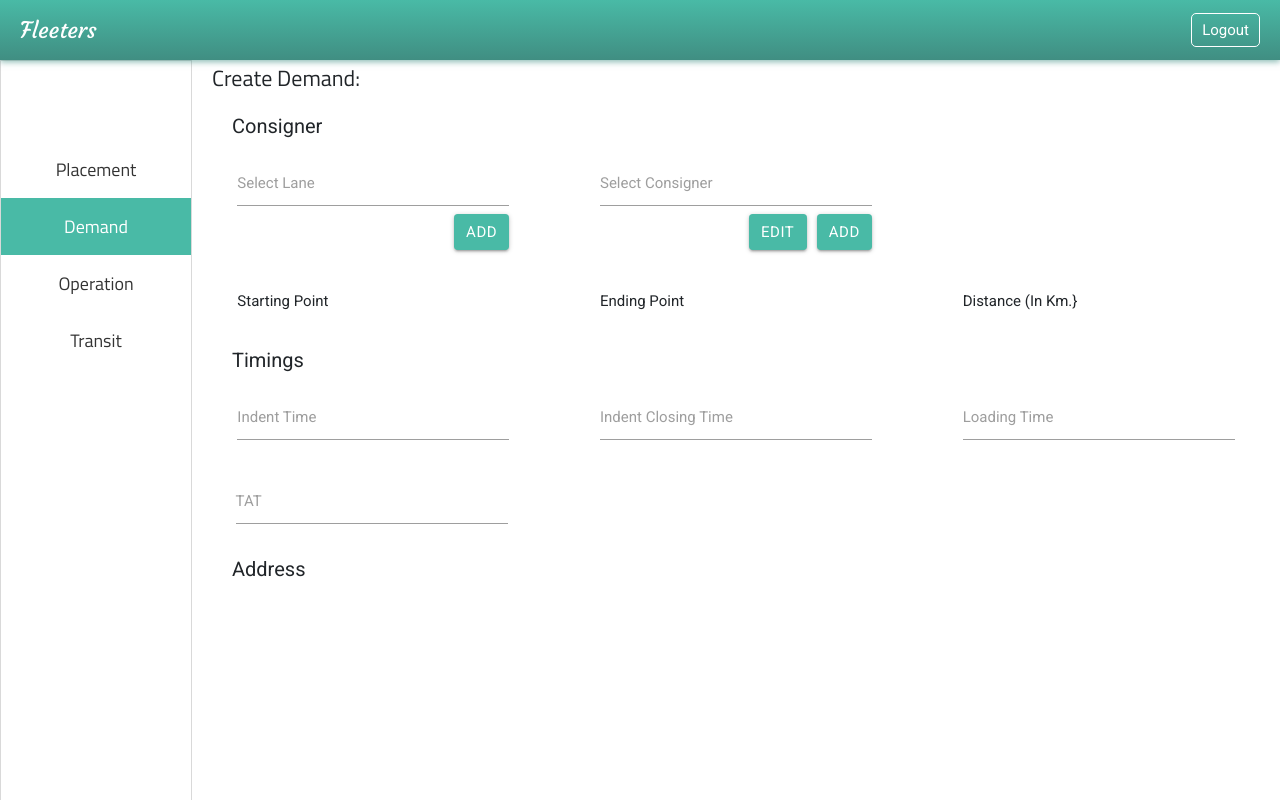
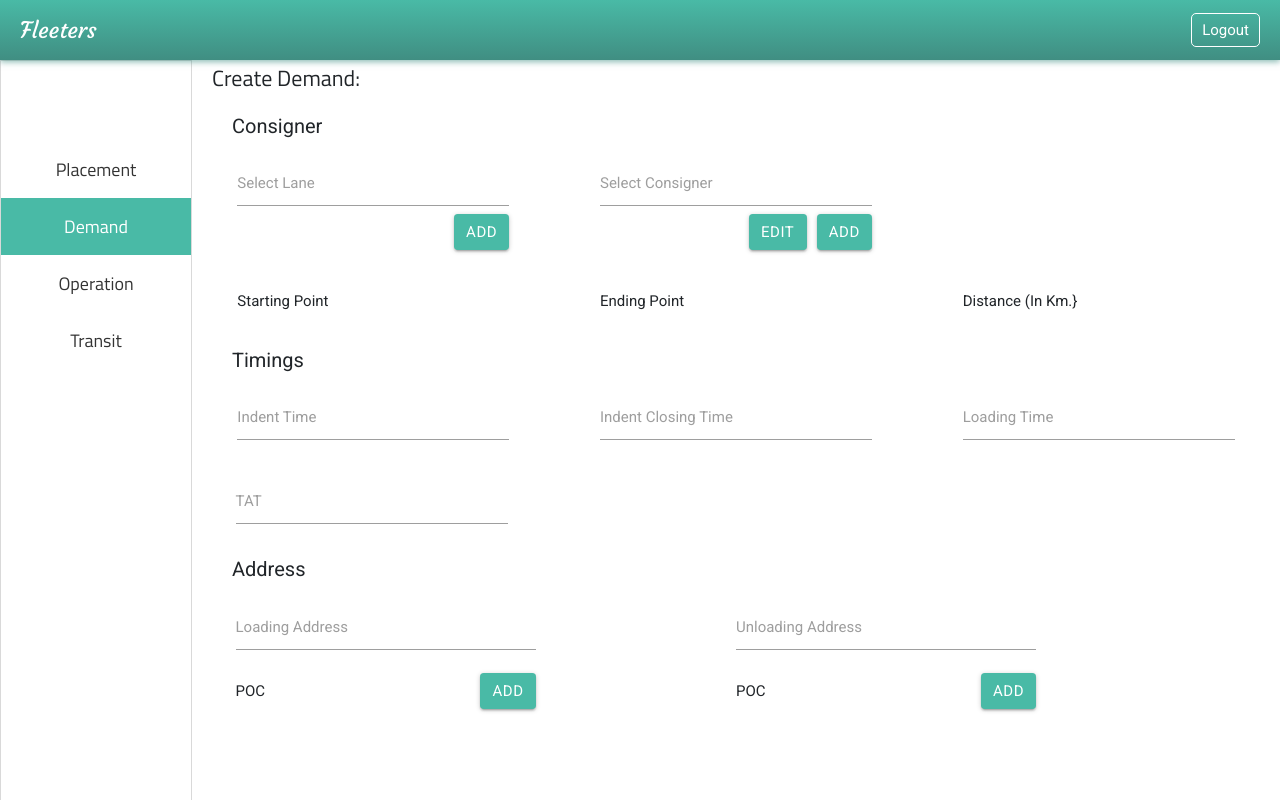
Before and after one commit to tarunkethwalia/Fleeters, a React (Create React App) app: page /demand in a window 1280 px wide. Built offline with nearby package versions, Linux system fonts and the light colour scheme.

Commit message:
Form Design V2

```diff
--- a/src/Components/Form/Form.css
+++ b/src/Components/Form/Form.css
@@ -1,6 +1,6 @@
-.formFlex {width: 100%; display: flex;}
-.sidebarContent {width: 15%;}
-.formWrapper {width: 85%; display: flex; flex-direction: column;}
+.formFlex {width: 100%; position: fixed; height: 100%; display: flex; align-items: flex-end;}
+.sidebarContent {width: 15%; height: 100%;}
+.formWrapper {height:90%; width: 85%;display: flex; flex-direction: column; overflow-y: auto; position: absolute; top: 0; right: 0;}
 .formHeading {width: 100%; padding: 5px 20px;}
 .formHeading h4{font-size: 22px; font-family: 'Titillium Web', sans-serif;}
 .demandConsigner {width: 100%;}
@@ -16,3 +16,12 @@
 .timingsBody {width: 100%; display: flex; justify-content: space-around;}
 .timingsBody2 {width: 100%;}
 .timingsBody2 .input-field {margin-left: 4%;}
+.addressBody {width: 100%; display: flex; justify-content: center;}
+.loadAddressBody, .unloadAddressBody { width: 46%; display: flex; flex-direction: column;}
+.loadAddressBody .input-field, .unloadAddressBody .input-field { width: 60%;}
+.addressFlex {width: 60%; display: flex; justify-content: space-between;}
+.addressFlex button {background-color: #49BAA6; color: white; margin-left: 10px;}
+.addressFlex button:hover {color: white;}
+.addressFlex button:focus {outline: none;}
+.addressPOCHeading {display: flex; align-items: center;}
+.addressPOCHeading h6 {margin: 0;}
--- a/src/Components/Form/Form.js
+++ b/src/Components/Form/Form.js
@@ -72,57 +72,34 @@ class Form extends Component {
                             <div className="addressHeading">
                                 <h5>Address</h5>
                             </div>
+                            <div className="addressBody">
+                                <div className="loadAddressBody">
+                                    <div className="input-field">
+                                        <input id="load-address" type="text" className="validate"/>
+                                        <label htmlFor="load-address">Loading Address</label>
+                                    </div>
+                                    <div className="addressFlex">
+                                        <div className="addressPOCHeading">
+                                            <h6>POC</h6>
+                                        </div>
+                                        <button className="waves-effect waves-light btn">Add</button>
+                                    </div>
+                                </div>
+                                <div className="unloadAddressBody">
+                                    <div className="input-field">
+                                        <input id="unload-address" type="text" className="validate"/>
+                                        <label htmlFor="unload-address">Unloading Address</label>
+                                    </div>
+                                    <div className="addressFlex">
+                                        <div className="addressPOCHeading">
+                                            <h6>POC</h6>
+                                        </div>
+                                        <button className="waves-effect waves-light btn">Add</button>
+                                    </div>
+                                </div>
+                            </div>
                         </div>
                     </div>
-                    {/*<div className="demandAddress">*/}
-                    {/*    Addresses*/}
-                    {/*    <div className="loadingAddress">*/}
-                    {/*        <div className="input-field">*/}
-                    {/*            <input id="loadingAddress" type="text" className="validate"/>*/}
-                    {/*            <label htmlFor="loadingAddress">Loading Address</label>*/}
-                    {/*        </div>*/}
-                    {/*        POC*/}
-                    {/*        <button className="waves-effect waves-light btn">Add</button>*/}
-                    {/*    </div>*/}
-                    {/*    <div className="unloadingAddress">*/}
-                    {/*        <div className="input-field">*/}
-                    {/*            <input id="unloadingAddress" type="text" className="validate"/>*/}
-                    {/*            <label htmlFor="unloadingAddress">Unloading Address</label>*/}
-                    {/*        </div>*/}
-                    {/*        POC*/}
-                    {/*        <button className="waves-effect waves-light btn">Add</button>*/}
-                    {/*    </div>*/}
-                    {/*</div>*/}
-                    {/*<div className="demandVehicle">*/}
-                    {/*    Vehicle*/}
-                    {/*    <div className="input-field">*/}
-                    {/*        <select>*/}
-                    {/*            <option value="" disabled selected>Choose your option</option>*/}
-                    {/*            <option value="1">Open</option>*/}
-                    {/*            <option value="2">Container</option>*/}
-                    {/*            <option value="3">Trailer</option>*/}
-                    {/*        </select>*/}
-                    {/*        <label>Vehicle Type</label>*/}
-                    {/*    </div>*/}
-                    {/*    <div className="input-field">*/}
-                    {/*        <select>*/}
-                    {/*            <option value="" disabled selected>Choose your option</option>*/}
-                    {/*            <option value="1">Option 1</option>*/}
-                    {/*            <option value="2">Option 2</option>*/}
-                    {/*            <option value="3">Option 3</option>*/}
-                    {/*        </select>*/}
-                    {/*        <label>Vehicle Type</label>*/}
-                    {/*    </div>*/}
-                    {/*    <div className="input-field">*/}
-                    {/*        <select>*/}
-                    {/*            <option value="" disabled selected>Choose your option</option>*/}
-                    {/*            <option value="1">Option 1</option>*/}
-                    {/*            <option value="2">Option 2</option>*/}
-                    {/*            <option value="3">Option 3</option>*/}
-                    {/*        </select>*/}
-                    {/*        <label>Vehicle Type</label>*/}
-                    {/*    </div>*/}
-                    {/*</div>*/}
                 </div>
             </div>
         )
--- a/src/Components/Placement/Placement.js
+++ b/src/Components/Placement/Placement.js
@@ -65,7 +65,7 @@ class Placement extends Component {
                                                         </div>
                                                         <div className="vehicle">
                                                             <h4>Vehicle</h4>
-                                                            <span>{demand.Vehicle.vehicleType}/{demand.Vehicle.Height+' ft'}/{demand.Item.Tonnage+' tn'}{demand.Vehicle.TruckType === "Not Applicable" ? null : '/'+demand.Vehicle.TruckType }</span>
+                                                            <span>{demand.Vehicle.vehicleType} {demand.Vehicle.Height+'ft'} {demand.Item.Tonnage+'tn'} {demand.Vehicle.TruckType === "Not Applicable" ? null : demand.Vehicle.TruckType }</span>
                                                         </div>
                                                         <div className="freight">
                                                             <h4>Freight</h4>
```
